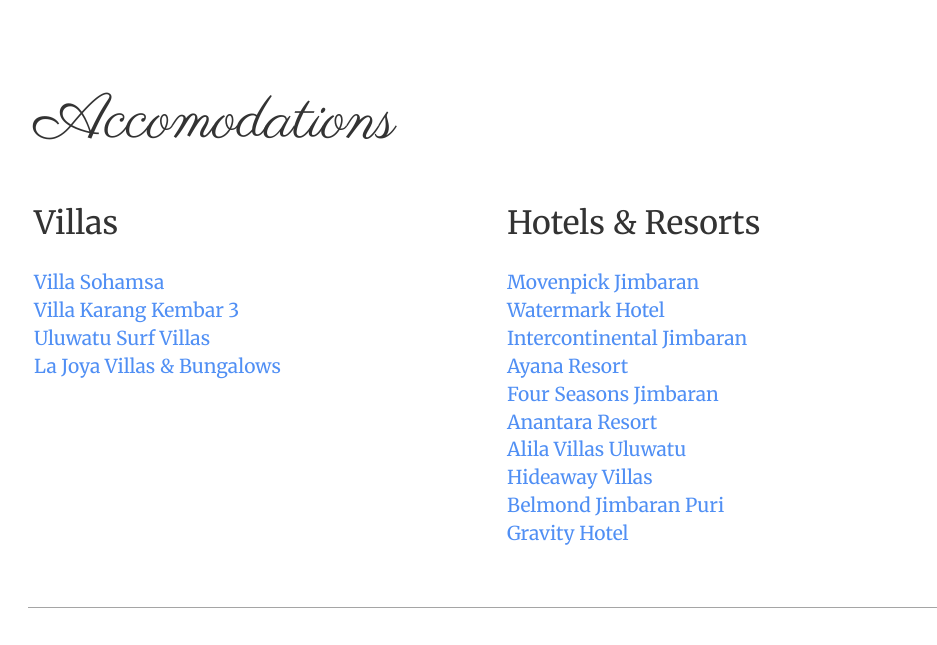
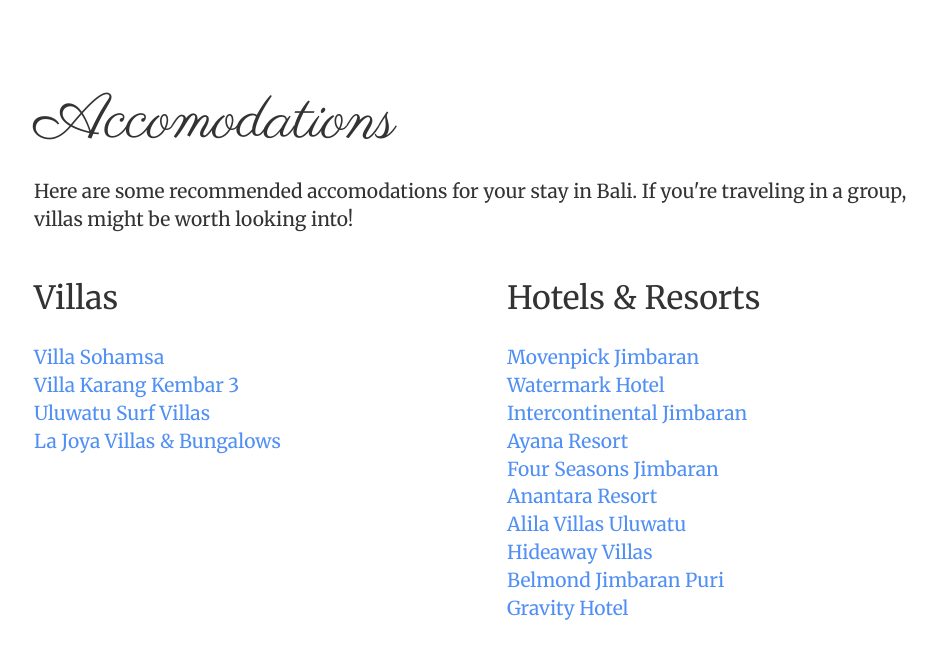
Before and after one commit to laflechejonathan/wed-web, a plain HTML site: page website/index.html in a window 1280 px wide. Shown: the part 2279-2924 px from the top of the page, without its empty margins (153-1090 px from the left). Drawn offline with Linux system fonts and the light colour scheme; no server answers.

Commit message:
tweak wording

```diff
--- a/website/index.html
+++ b/website/index.html
@@ -140,6 +140,13 @@
 
                         <h1>Accomodations</h1>
 
+                        <div class="column full">
+                            <p>
+                                Here are some recommended accomodations for your stay in Bali. If you're
+                                traveling in a group, villas might be worth looking into!
+                            </p>
+                        </div>
+
                         <div class="column left">
                             <h2>Villas</h2>
                             <p>
```
